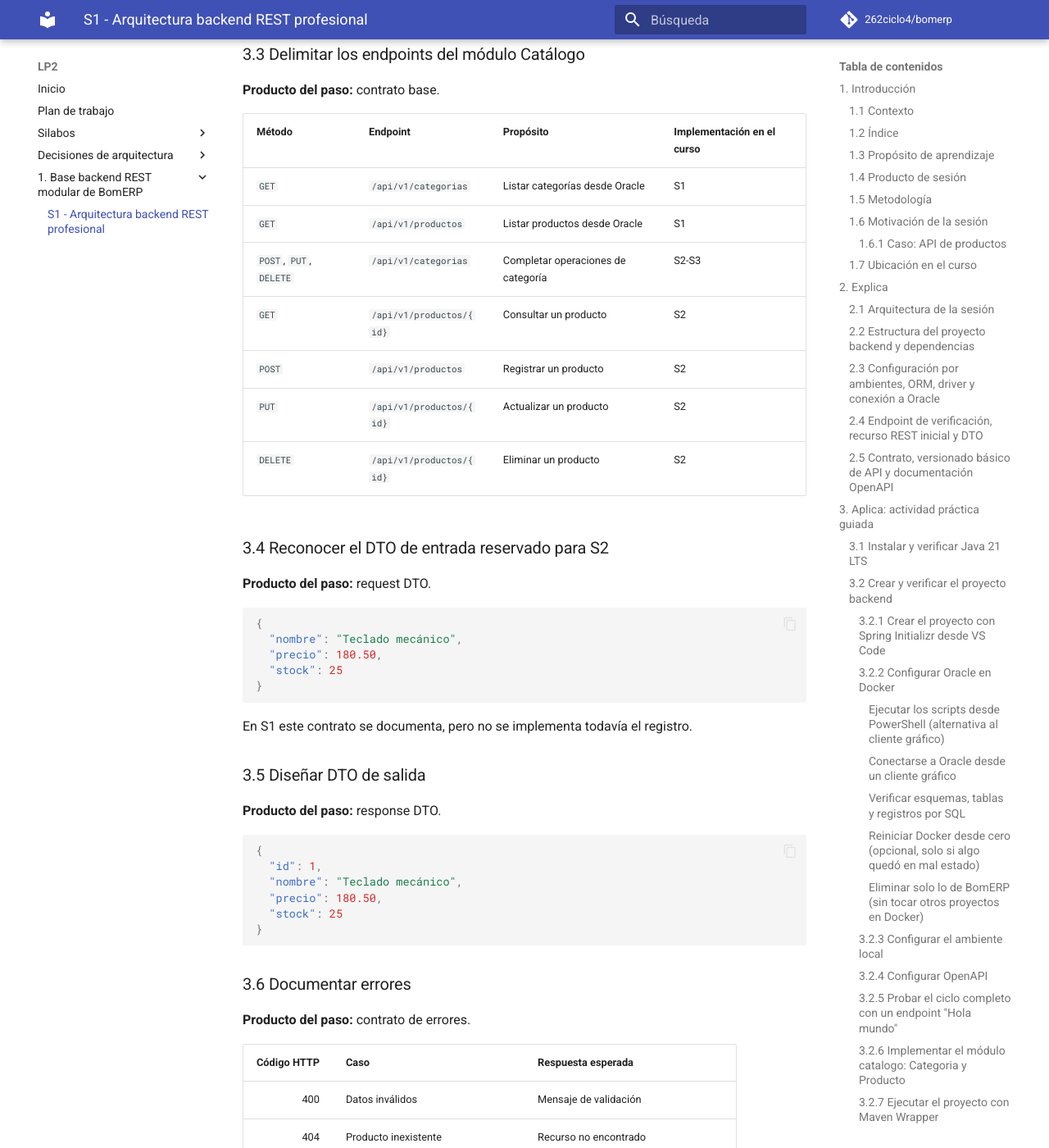
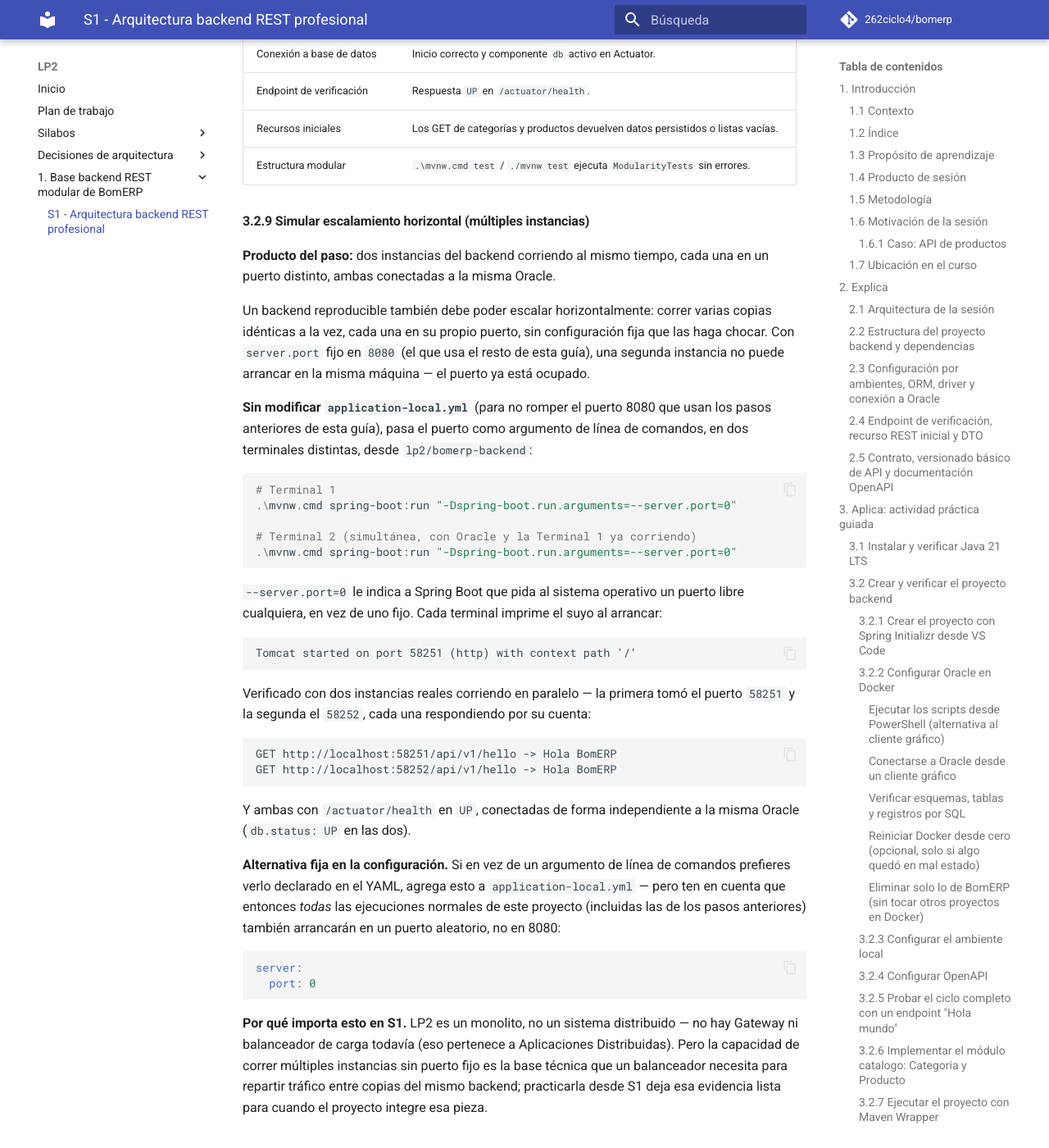
Before and after one commit to 262ciclo4/bomerp, an MkDocs documentation site: the page built from docs/lp2/sesiones/S01_Arquitectura_Backend_REST_Profesional.md, in a window 1280 px wide and 1400 px high, scrolled down 28094 px. Shown: the whole window at 82% size. Built offline with MkDocs 1.6.1 and Material for MkDocs 9.7.7, drawn with Linux system fonts in a browser that asks for light colours; comment, search, counter and statistics services are not loaded; some of the changed text lies outside the part shown.

Commit message:
first commit

````diff
--- a/docs/lp2/sesiones/S01_Arquitectura_Backend_REST_Profesional.md
+++ b/docs/lp2/sesiones/S01_Arquitectura_Backend_REST_Profesional.md
@@ -304,9 +302,9 @@ Usa la siguiente configuración:
 | Artifact Id | `bomerp-backend` |
 | Package name | `pe.edu.upeu.bomerp` |
 | Packaging | Jar |
-| Ubicación | `lp2/bomerp-backend` |
+| Ubicación (carpeta donde haces clic en "Generate into this folder") | `lp2/` |
 
-**Por qué 4.0.7 y no otra versión.** Verificado directo en `start.spring.io` (con `4.1.0` seleccionado, el propio buscador de dependencias muestra en rojo, al escribir "springd": *"Requires Spring Boot >= 4.0.0 and < 4.1.0-M1"*). Es una restricción real de compatibilidad de SpringDoc OpenAPI, no una limitación del buscador ni de la extensión de VS Code. El generador tampoco ofrece ya ninguna versión 3.x (Spring Boot 3.5.x sigue funcionando vía Maven normalmente, pero el asistente de creación de proyectos ya no la lista). Por eso el proyecto usa **4.0.7**, dentro del rango compatible.
+**Por qué 4.0.7 y no otra versión.** Verificado directo en `start.spring.io` (con `4.1.0` seleccionado, el propio buscador de dependencias muestra en rojo, al escribir "springd": *"Requires Spring Boot >= 4.0.0 and < 4.1.0-M1"*).
 
 Dependencias a seleccionar:
 
@@ -488,6 +486,15 @@ Salida esperada del segundo comando: `Table created.` dos veces y `Grant succeed
 
 Para ejecutar esos scripts y revisar las tablas sin depender de la consola, usa un cliente de base de datos con soporte Oracle (por ejemplo la extensión de VS Code **Database Client**, `cweijan.vscode-postgresql-client2`, a pesar del nombre soporta varios motores incluido Oracle). Datos de conexión:
 
+!!! danger "El campo Database DEBE decir `FREEPDB1`, nunca en blanco"
+    Si dejas el campo **Database** vacío o con el valor por defecto del
+    cliente (`XE`), la conexión no apunta a nuestra base — y desde ahí
+    `S01_01_esquemas.sql` **no logra crear `BOMERP_APP` bajo ninguna
+    circunstancia**, sin importar cuántas veces lo intentes. Escribe
+    `FREEPDB1` explícitamente en ese campo antes de conectar, en las tres
+    conexiones que uses en esta sección (`system`, `BOM_CATALOGO` y
+    `BOMERP_APP`).
+
 | Campo | Valor |
 |---|---|
 | Host | `127.0.0.1` |
@@ -502,9 +509,11 @@ Usa `system` para ejecutar ambos scripts, por la razón explicada arriba. Una ve
 
 | Campo | Valor |
 |---|---|
+| Host | `127.0.0.1` |
+| Port | `1521` |
 | Username | `BOM_CATALOGO` |
 | Password | `123456` |
-| Host / Port / Database | igual que arriba |
+| Database | `FREEPDB1` |
 
 Con esa segunda conexión, `categoria` y `producto` aparecen directamente en el árbol de esquemas. Puedes agregar además una tercera conexión con `Username: BOMERP_APP` (misma contraseña y base) para verificar los permisos con los que realmente corre el backend (`application-local.yml` usa ese usuario, no `system` ni `BOM_CATALOGO`) — `BOMERP_APP` no es dueño de las tablas, solo tiene `SELECT`/`INSERT`/`UPDATE`/`DELETE` sobre ellas.
 
@@ -1080,6 +1089,46 @@ class ModularityTests {
 | Recursos iniciales | Los GET de categorías y productos devuelven datos persistidos o listas vacías. |
 | Estructura modular | `.\mvnw.cmd test` / `./mvnw test` ejecuta `ModularityTests` sin errores. |
 
+#### 3.2.9 Simular escalamiento horizontal (múltiples instancias)
+
+**Producto del paso:** dos instancias del backend corriendo al mismo tiempo, cada una en un puerto distinto, ambas conectadas a la misma Oracle.
+
+Un backend reproducible también debe poder escalar horizontalmente: correr varias copias idénticas a la vez, cada una en su propio puerto, sin configuración fija que las haga chocar. Con `server.port` fijo en `8080` (el que usa el resto de esta guía), una segunda instancia no puede arrancar en la misma máquina — el puerto ya está ocupado.
+
+**Sin modificar `application-local.yml`** (para no romper el puerto 8080 que usan los pasos anteriores de esta guía), pasa el puerto como argumento de línea de comandos, en dos terminales distintas, desde `lp2/bomerp-backend`:
+
+```powershell
+# Terminal 1
+.\mvnw.cmd spring-boot:run "-Dspring-boot.run.arguments=--server.port=0"
+
+# Terminal 2 (simultánea, con Oracle y la Terminal 1 ya corriendo)
+.\mvnw.cmd spring-boot:run "-Dspring-boot.run.arguments=--server.port=0"
+```
+
+`--server.port=0` le indica a Spring Boot que pida al sistema operativo un puerto libre cualquiera, en vez de uno fijo. Cada terminal imprime el suyo al arrancar:
+
+```text
+Tomcat started on port 58251 (http) with context path '/'
+```
+
+Verificado con dos instancias reales corriendo en paralelo — la primera tomó el puerto `58251` y la segunda el `58252`, cada una respondiendo por su cuenta:
+
+```text
+GET http://localhost:58251/api/v1/hello -> Hola BomERP
+GET http://localhost:58252/api/v1/hello -> Hola BomERP
+```
+
+Y ambas con `/actuator/health` en `UP`, conectadas de forma independiente a la misma Oracle (`db.status: UP` en las dos).
+
+**Alternativa fija en la configuración.** Si en vez de un argumento de línea de comandos prefieres verlo declarado en el YAML, agrega esto a `application-local.yml` — pero ten en cuenta que entonces *todas* las ejecuciones normales de este proyecto (incluidas las de los pasos anteriores) también arrancarán en un puerto aleatorio, no en 8080:
+
+```yaml
+server:
+  port: 0
+```
+
+**Por qué importa esto en S1.** LP2 es un monolito, no un sistema distribuido — no hay Gateway ni balanceador de carga todavía (eso pertenece a Aplicaciones Distribuidas). Pero la capacidad de correr múltiples instancias sin puerto fijo es la base técnica que un balanceador necesita para repartir tráfico entre copias del mismo backend; practicarla desde S1 deja esa evidencia lista para cuando el proyecto integre esa pieza.
+
 ### 3.3 Delimitar los endpoints del módulo Catálogo
 
 **Producto del paso:** contrato base.
````
Also changed, not shown: other parts of docs/lp2/sesiones/S01_Arquitectura_Backend_REST_Profesional.md (+11 -13 lines).
